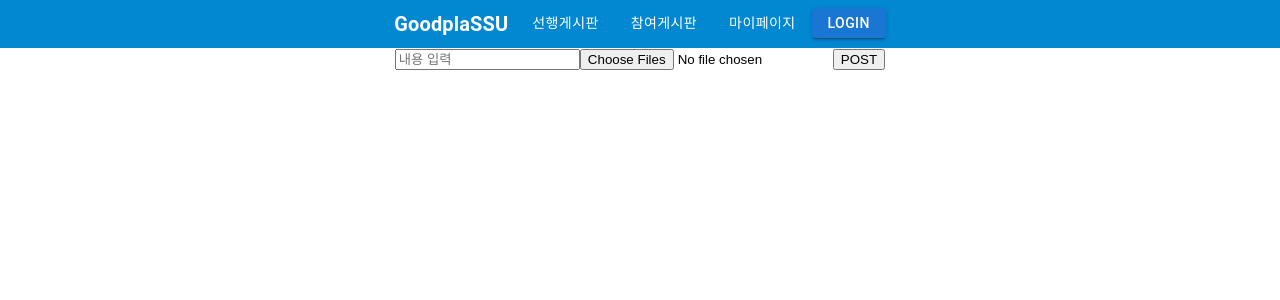
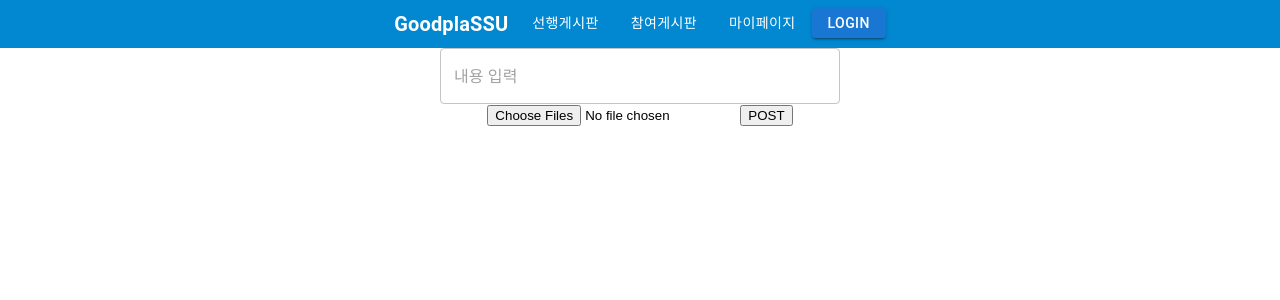
Before and after one commit to GoodPlaSSU/GoodPlaSSU-Frontend, a React (Create React App) app in the folder goodplassu/: page /posting/1 in a window 1280 px wide. Shown: the top 300 px of the page. Built offline with nearby package versions, Linux system fonts and the light colour scheme.

Commit message:
layout fixed

```diff
--- a/goodplassu/src/routes/Posting.js
+++ b/goodplassu/src/routes/Posting.js
@@ -1,6 +1,7 @@
 import axios from "axios";
 import React, { useEffect, useState } from "react";
 import { useNavigate, useParams } from "react-router-dom";
+import TextField from '@mui/material/TextField';
 
 const Posting = () =>{
     const navigate = useNavigate();
@@ -122,9 +123,11 @@ const Posting = () =>{
         <div>
             <form onSubmit={onSubmit}>
                 <>
-                <input value={content} onChange={onChange} type='text' placeholder='내용 입력' maxLength={1000} />
+                <TextField sx={{width: 400}} multiline value={content} onChange={onChange} placeholder='내용 입력' maxLength={1000} />
+                <div>
                 <input type='file' name='imgFile' multiple='multiple' onChange={handleAddImages} accept='.jpg,.jpeg,.png'/>
                 <input type='submit' value='POST' />
+                </div>
                 </>
             </form>
         </div>
```
